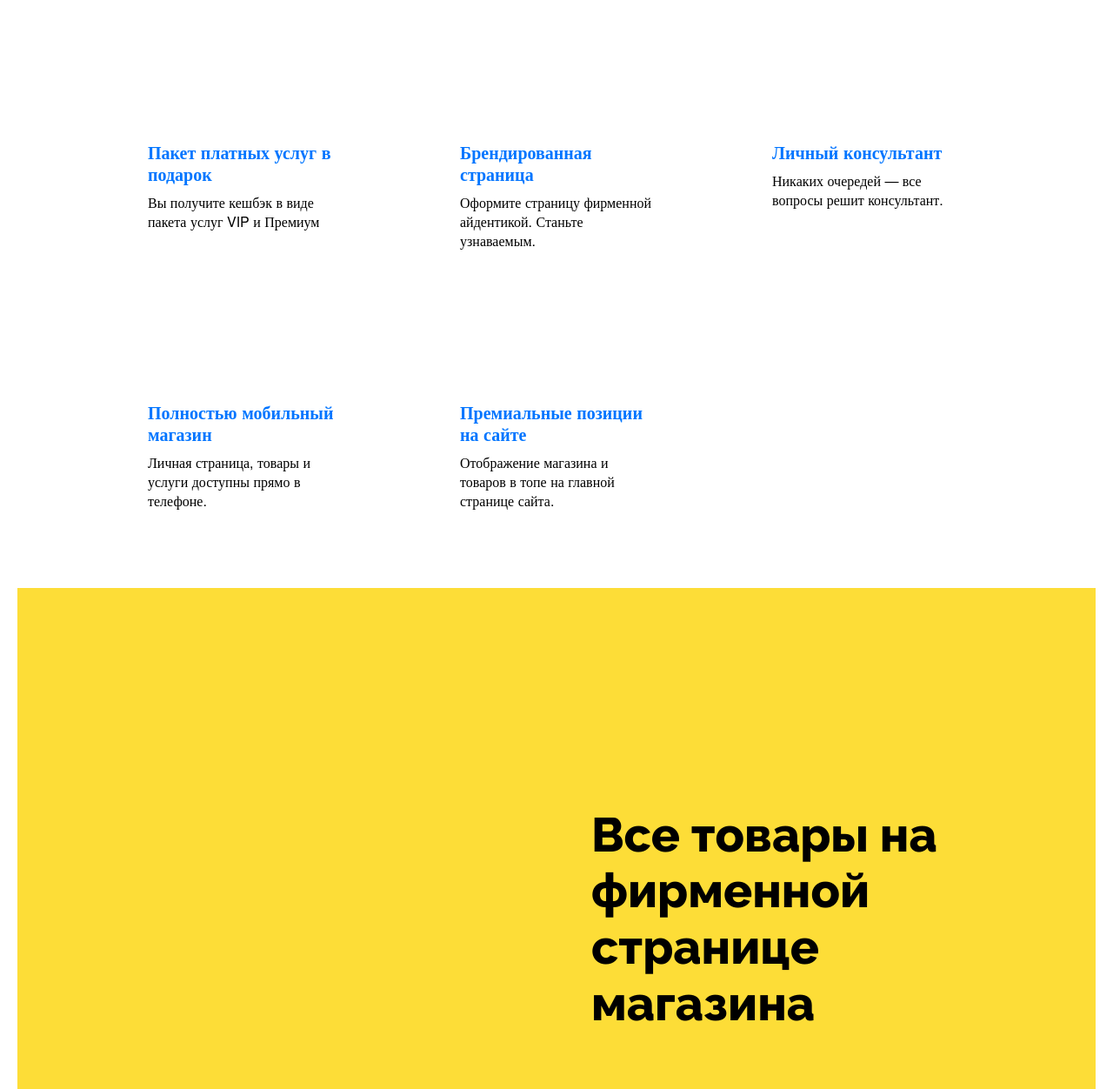
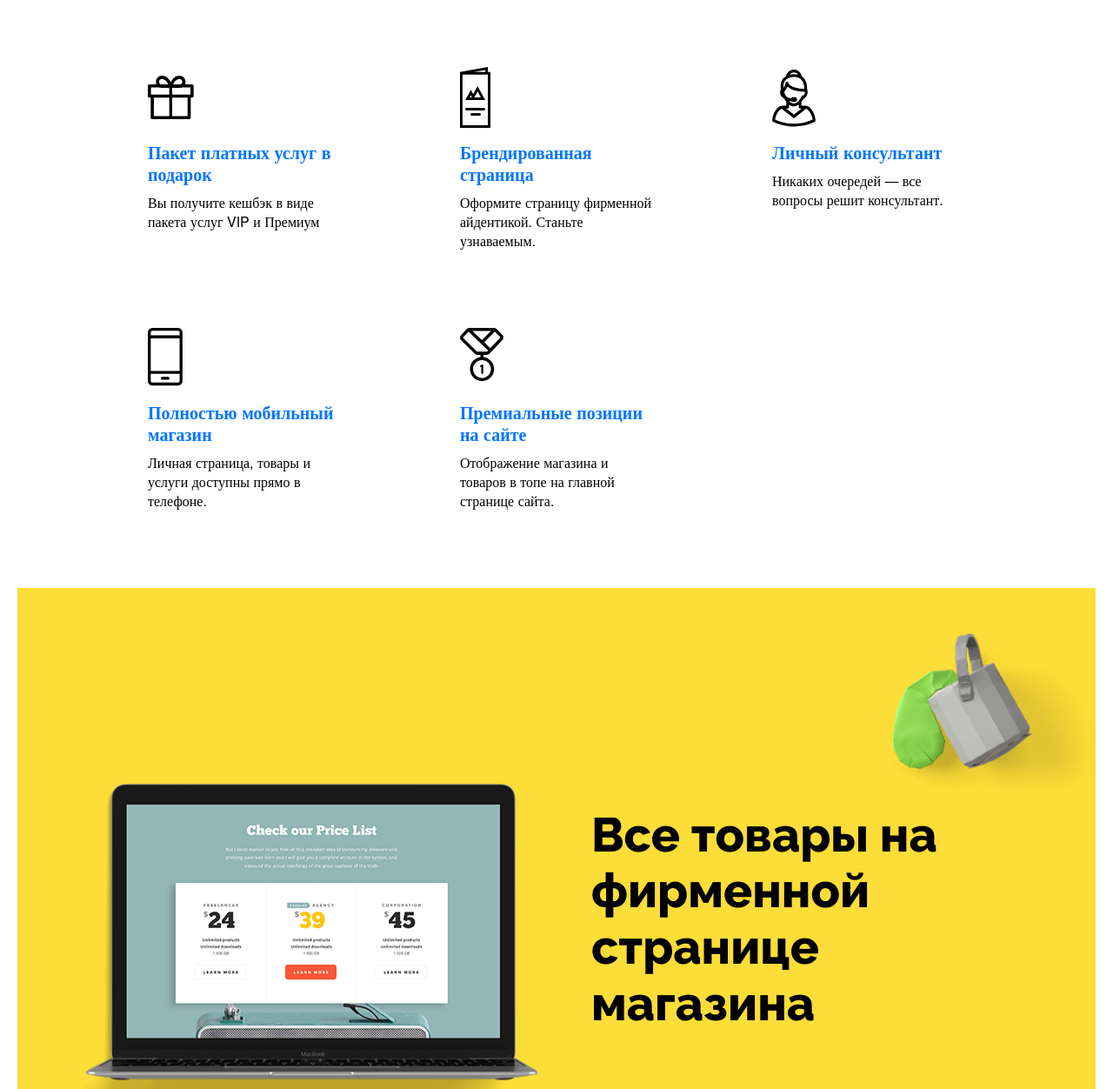
Before and after one commit to Toniokovalski/Turbo.AZ, a website: page index.html in a window 1280 px wide. Shown: the part 928-2180 px from the top of the page at 87% size. Drawn offline with Linux system fonts and the light colour scheme; files that its build step writes are made by us from their sources; the site is published under a folder, as on GitHub Pages, so addresses that start at the root find nothing.

Commit message:
changed path for bg imgages

```diff
--- a/source/css/style.scss
+++ b/source/css/style.scss
@@ -145,7 +145,7 @@ optgroup{font-weight:bold;}
   &--1 {
     padding-top: 110px;
     padding-bottom: 120px;
-    background-image: url("/source/img/rocket.png");
+    background-image: url("../source/img/rocket.png");
     background-repeat: no-repeat;
     background-position: 580px 100px;
   }
@@ -208,33 +208,33 @@ optgroup{font-weight:bold;}
       }
 
       &:nth-child(1)::before {
-        background: url("/source/img/icon-1.svg") no-repeat center;
+        background: url("../source/img/icon-1.svg") no-repeat center;
         top: 10px;
         width: 53px;
         height: 50px;
       }
 
       &:nth-child(2)::before {
-        background: url("/source/img/icon-2.svg") no-repeat center;
+        background: url("../source/img/icon-2.svg") no-repeat center;
         width: 35px;
         height: 70px;
       }
 
       &:nth-child(3)::before {
-        background: url("/source/img/icon-3.svg") no-repeat center;
+        background: url("../source/img/icon-3.svg") no-repeat center;
         top: 3px;
         width: 50px;
         height: 66px;
       }
 
       &:nth-child(4)::before {
-        background: url("/source/img/icon-4.svg") no-repeat center;
+        background: url("../source/img/icon-4.svg") no-repeat center;
         width: 40px;
         height: 68px;
       }
 
       &:nth-child(5)::before {
-        background: url("/source/img/icon-5.svg") no-repeat center;
+        background: url("../source/img/icon-5.svg") no-repeat center;
         width: 50px;
         height: 63px;
       }
@@ -259,7 +259,7 @@ optgroup{font-weight:bold;}
 
   &--3 {
     overflow: hidden;
-    background-image: url("/source/img/laptop.png");
+    background-image: url("../source/img/laptop.png");
     background-repeat: no-repeat;
     background-position: 0px 225px;
     position: relative;
@@ -270,7 +270,7 @@ optgroup{font-weight:bold;}
       right: 0;
       top: 52px;
       display: block;
-      background: url("/source/img/fill.png") no-repeat center;
+      background: url("../source/img/fill.png") no-repeat center;
       width: 237px;
       height: 189px;
     }
```
Also changed, not shown: app/style.css.
